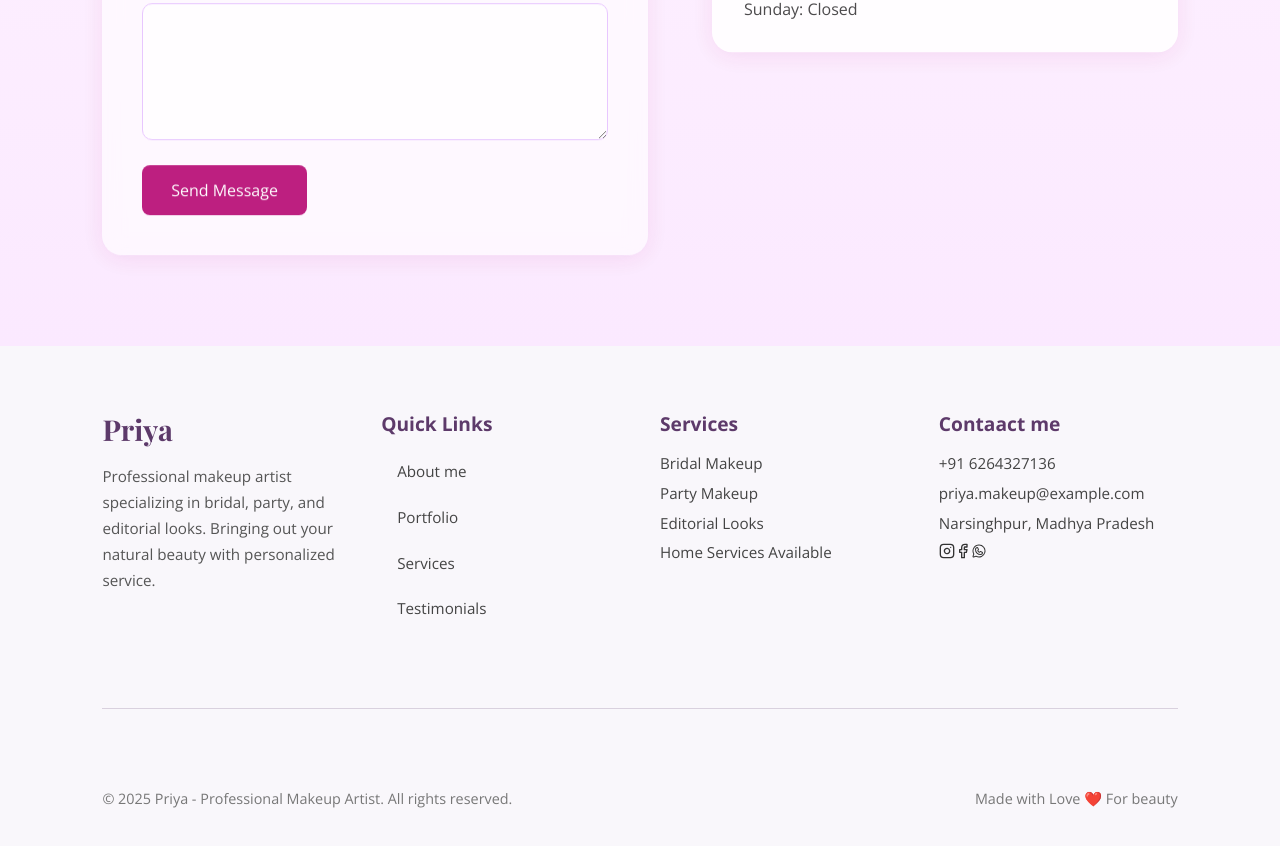
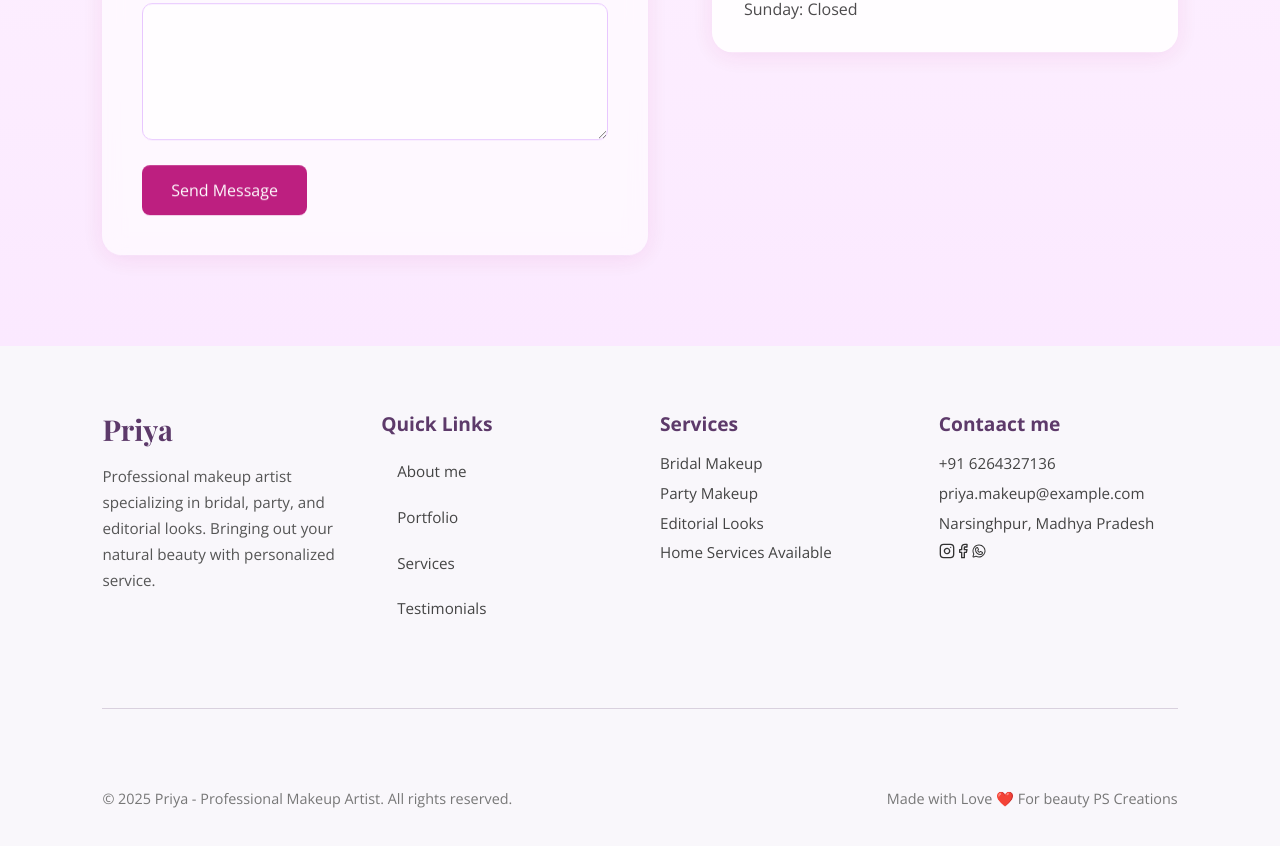
Before and after one commit to prashant-sahu-dev/Priya-Portfolio, a React (Vite) app: page / in a window 1280 px wide. Shown: the part 6589-7435 px from the top of the page. Built offline with nearby package versions, Linux system fonts and the light colour scheme.

Commit message:
ui enhacement

```diff
--- a/src/components/Footer.jsx
+++ b/src/components/Footer.jsx
@@ -68,7 +68,7 @@ const Footer = () => {
           <div>
             © 2025 Priya - Professional Makeup Artist. All rights reserved.
           </div>
-          <div>Made with Love ❤️ For beauty</div>
+          <div>Made with Love ❤️ For beauty PS Creations</div>
         </div>
       </footer>
     </>
--- a/src/components/Hero.css
+++ b/src/components/Hero.css
@@ -173,7 +173,6 @@
 
 @media (max-width: 992px) {
   .hero {
-
     flex-direction: column;
     align-items: center;
     height: auto;
```
